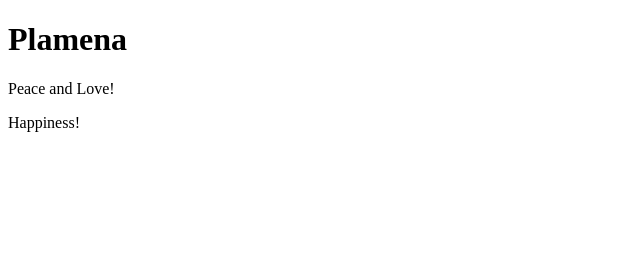
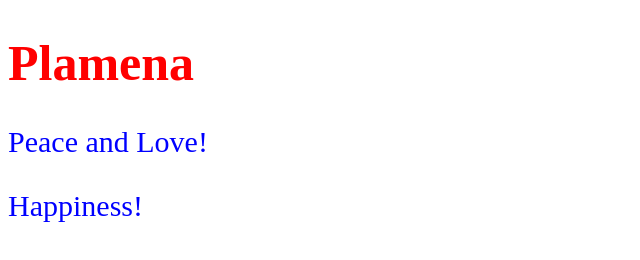
Before and after one commit to Plamyto/Plamyto.github.io, a plain HTML site: page index.html in a window 1280 px wide. Shown: the whole page, without its empty margins (0-640 px from the left). Drawn offline with Linux system fonts and the light colour scheme.

Commit message:
add some colors

```diff
--- a/index.html
+++ b/index.html
@@ -1,7 +1,13 @@
 <!DOCTYPE html>
 <html>
 <head>
-     <title>P.M.</title>
+    <title>P.M.</title>
+    <style type="text/css">
+    h1 {color: red; font-size: 50px;}
+    p {color: blue; font-size: 30px;}
+
+    </style>
+
 </head>
 <body>
 	<h1>Plamena</h1>
```
